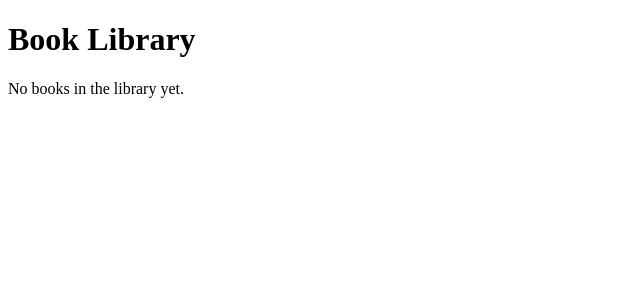
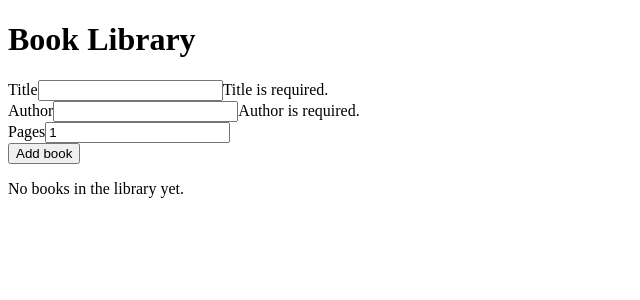
Before and after one commit to maks-stupak/book-library, an Angular app: page / in a window 1280 px wide. Shown: the top 300 px of the page, without its empty margins (0-640 px from the left). Built offline with nearby package versions, Linux system fonts and the light colour scheme.

Commit message:
feat: add book creation form

```diff
--- /dev/null
+++ b/src/app/features/books/components/book-form/book-form.html
@@ -0,0 +1,24 @@
+<form (submit)="onSubmit($event)">
+    <div>
+        <label for="title">Title</label>
+        <input id="title" type="text" [formField]="bookForm.title" />
+
+        @if (bookForm.title().invalid()) {Title is required.}
+    </div>
+
+    <div>
+        <label for="author">Author</label>
+        <input id="author" type="text" [formField]="bookForm.author" />
+
+        @if (bookForm.author().invalid()) {Author is required.}
+    </div>
+
+    <div>
+        <label for="pages">Pages</label>
+        <input id="pages" type="number" [formField]="bookForm.pages" />
+
+        @if (bookForm.pages().invalid()) {Pages must be greater than 0.}
+    </div>
+
+    <button type="submit">Add book</button>
+</form>
--- /dev/null
+++ b/src/app/features/books/components/book-form/book-form.ts
@@ -0,0 +1,31 @@
+import { Component, output, signal } from '@angular/core';
+import { form, FormField, min, required } from '@angular/forms/signals';
+
+import { BookInput } from '../../models/book.model';
+import { getInitialBookInput } from '../../../utils/book.utils';
+
+@Component({
+  imports: [FormField],
+  selector: 'app-book-form',
+  styleUrl: './book-form.scss',
+  templateUrl: './book-form.html',
+})
+export class BookForm {
+  readonly save = output<BookInput>();
+
+  readonly model = signal<BookInput>(getInitialBookInput());
+
+  readonly bookForm = form(this.model, (book) => {
+    required(book.title);
+    required(book.author);
+    min(book.pages, 1);
+  });
+
+  onSubmit(event: SubmitEvent): void {
+    event.preventDefault();
+    if (this.bookForm().invalid()) return;
+
+    this.save.emit(this.model());
+    this.bookForm().reset(getInitialBookInput());
+  }
+}
--- a/src/app/features/books/pages/library-page/library-page.html
+++ b/src/app/features/books/pages/library-page/library-page.html
@@ -1,2 +1,5 @@
 <h1>Book Library</h1>
+
+<app-book-form (save)="addBook($event)" />
+
 <app-book-list [books]="store.books()" (edit)="editBook($event)" (remove)="removeBook($event)"></app-book-list>
--- a/src/app/features/books/pages/library-page/library-page.ts
+++ b/src/app/features/books/pages/library-page/library-page.ts
@@ -1,10 +1,12 @@
 import { Component, inject } from '@angular/core';
 
 import { BooksStore } from '../../state/books.store';
+import { BookInput } from '../../models/book.model';
 import { BookList } from '../../components/book-list/book-list';
+import { BookForm } from '../../components/book-form/book-form';
 
 @Component({
-  imports: [BookList],
+  imports: [BookForm, BookList],
   providers: [BooksStore],
   selector: 'app-library-page',
   styleUrl: './library-page.scss',
@@ -20,4 +22,8 @@ export class LibraryPage {
   protected removeBook(id: string): void {
     this.store.removeBook(id);
   }
+
+  protected addBook(book: BookInput): void {
+    this.store.addBook(book);
+  }
 }
--- /dev/null
+++ b/src/app/features/utils/book.utils.ts
@@ -0,0 +1,9 @@
+import { BookInput } from '../books/models/book.model';
+
+export function getInitialBookInput(): BookInput {
+  return {
+    title: '',
+    author: '',
+    pages: 1,
+  };
+}
```
Also changed, not shown: src/app/features/books/components/book-form/book-form.scss (added), 1 other file (tests, documents, lock files or other folders).
